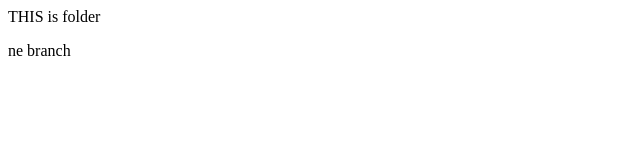
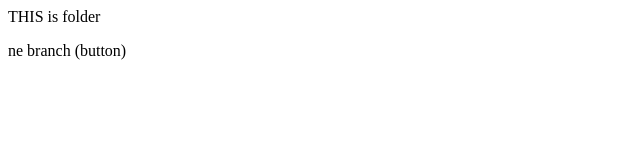
Before and after one commit to Khadija-tul-kubra2005/localrepoo, a plain HTML site: page index.html in a window 1280 px wide. Shown: the full height of the page, 0-640 px from the left. Drawn offline with Linux system fonts and the light colour scheme.

Commit message:
add button in main

```diff
--- a/index.html
+++ b/index.html
@@ -1,2 +1,2 @@
 <p>THIS is folder</p>
-<p>ne branch</p>
+<p>ne branch (button)</p>
```
